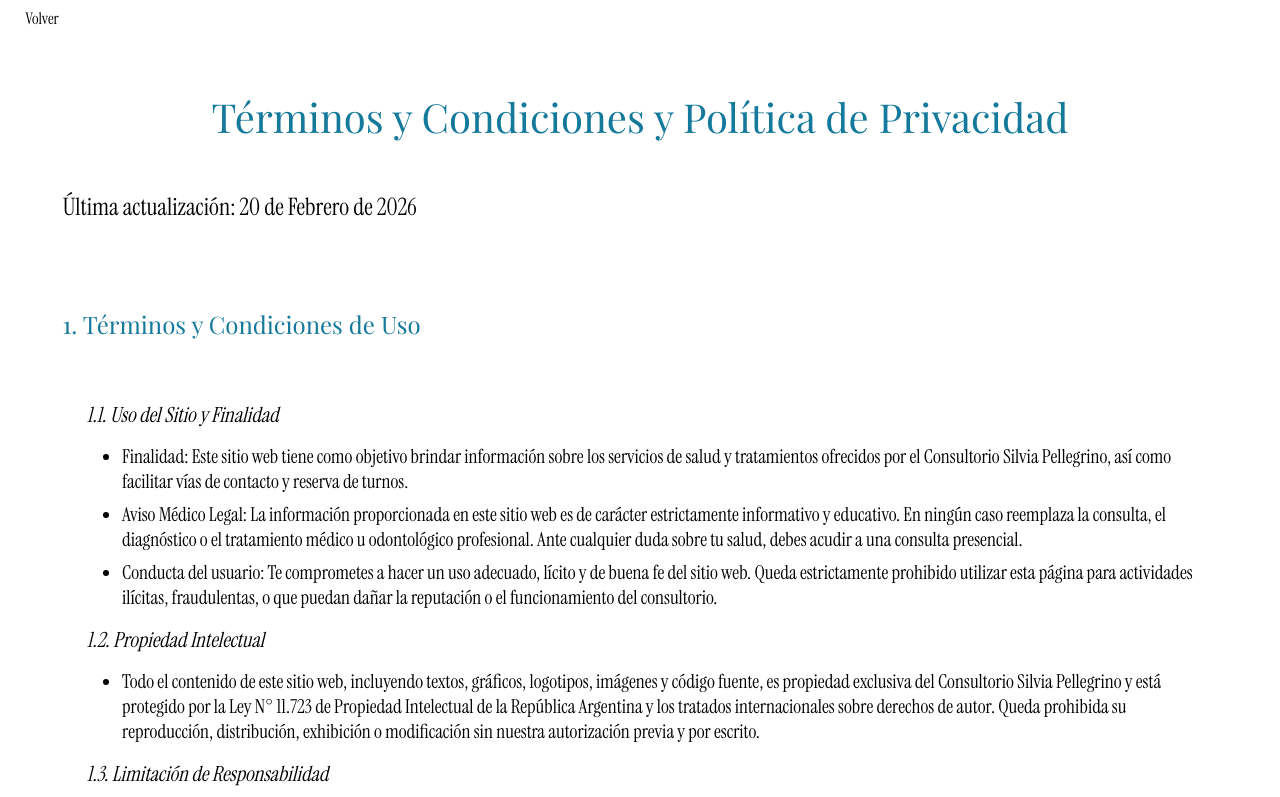
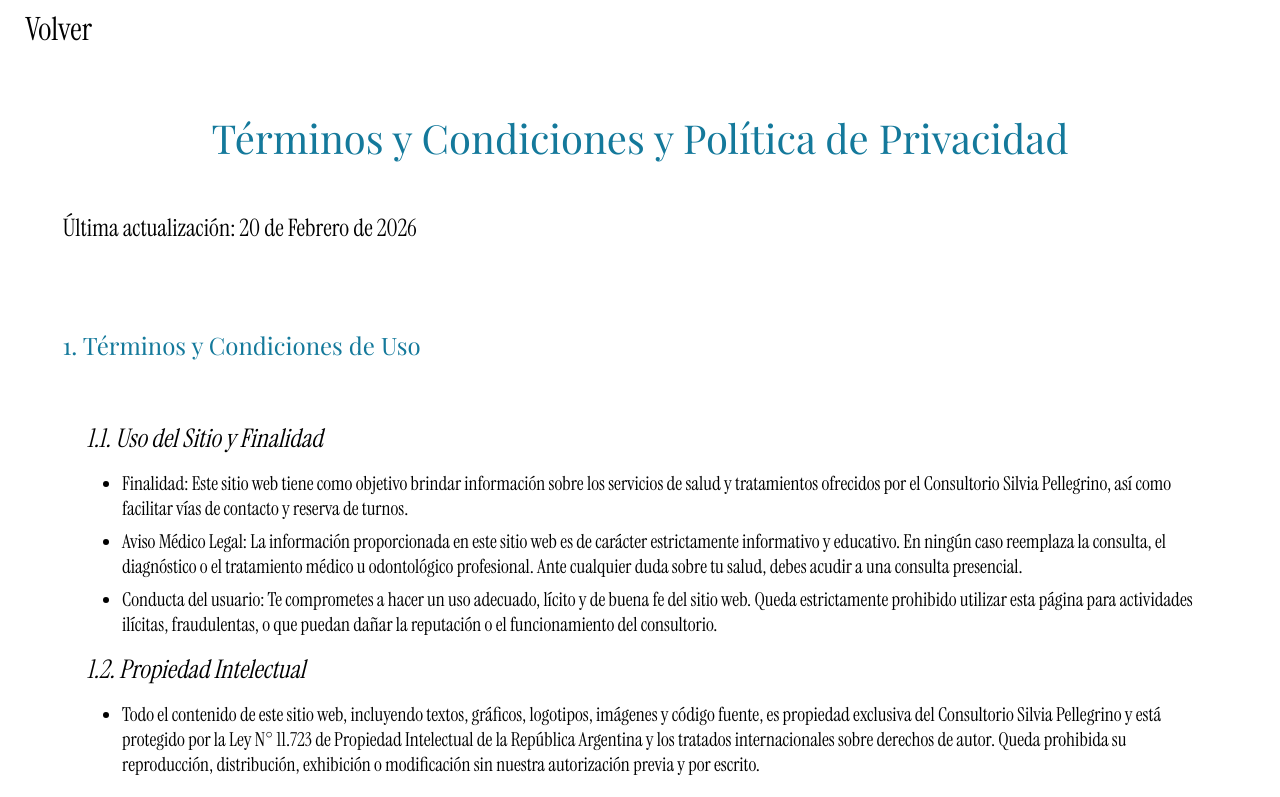
Before and after one commit to tomassale/Odontologia, a Next.js app in the folder client/: page /Terminos in a window 1280 px wide. Shown: the top 797 px of the page. Built offline with nearby package versions, Linux system fonts and the light colour scheme.

Commit message:
Fix on tyc

```diff
--- a/client/app/Terminos/page.tsx
+++ b/client/app/Terminos/page.tsx
@@ -17,7 +17,7 @@
 
   return (
     <div className="tyc">
-      <Link href={'/'}>
+      <Link className='volver' href={'/'}>
         Volver
       </Link>
         <h1>Términos y Condiciones y Política de Privacidad</h1>
--- a/client/app/globals.scss
+++ b/client/app/globals.scss
@@ -676,6 +676,12 @@
   // --- TERM & CONDICIONS ---
   .tyc{
     padding: 1vh 2vw;
+    .volver{
+      font-size: 2rem;
+      &:hover{
+        color: rgb(114, 114, 230)
+      }
+    }
     h1{
       font-size: 1.5rem;
       @media (#{$tablet}), (#{$largeTablet}) { font-size: 2rem;  }
@@ -702,9 +708,9 @@
       .section{
         h3{
           margin-block: 1%;
-          @media (#{$miniMobile}), (#{$mobile}), (#{$largeMobile}) { font-size: 1rem; margin-left: 4% }
-          @media (#{$tablet}), (#{$largeTablet}) { font-size: 1.2rem; margin-left: 4% }
-          @media (#{$notebook}), (#{$medium}), (#{$desktop}) { font-size: 1.3rem; margin-left: 5% }
+          @media (#{$miniMobile}), (#{$mobile}), (#{$largeMobile}) { font-size: 1.1rem; margin-left: 4% }
+          @media (#{$tablet}), (#{$largeTablet}) { font-size: 1.3rem; margin-left: 4% }
+          @media (#{$notebook}), (#{$medium}), (#{$desktop}) { font-size: 1.6rem; margin-left: 5% }
         }
         ul{
           @media (#{$miniMobile}), (#{$mobile}), (#{$largeMobile}) { margin-block: 3%; margin-left: 2% }
```
